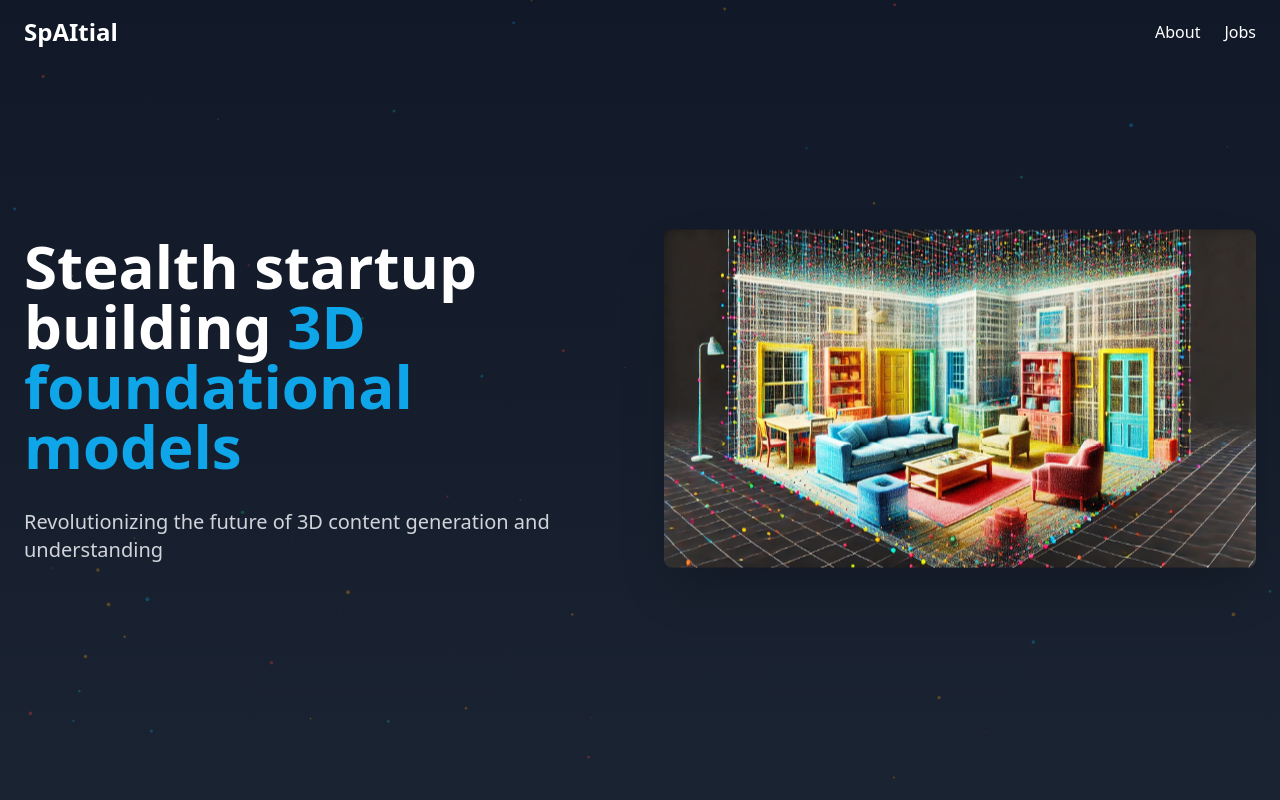
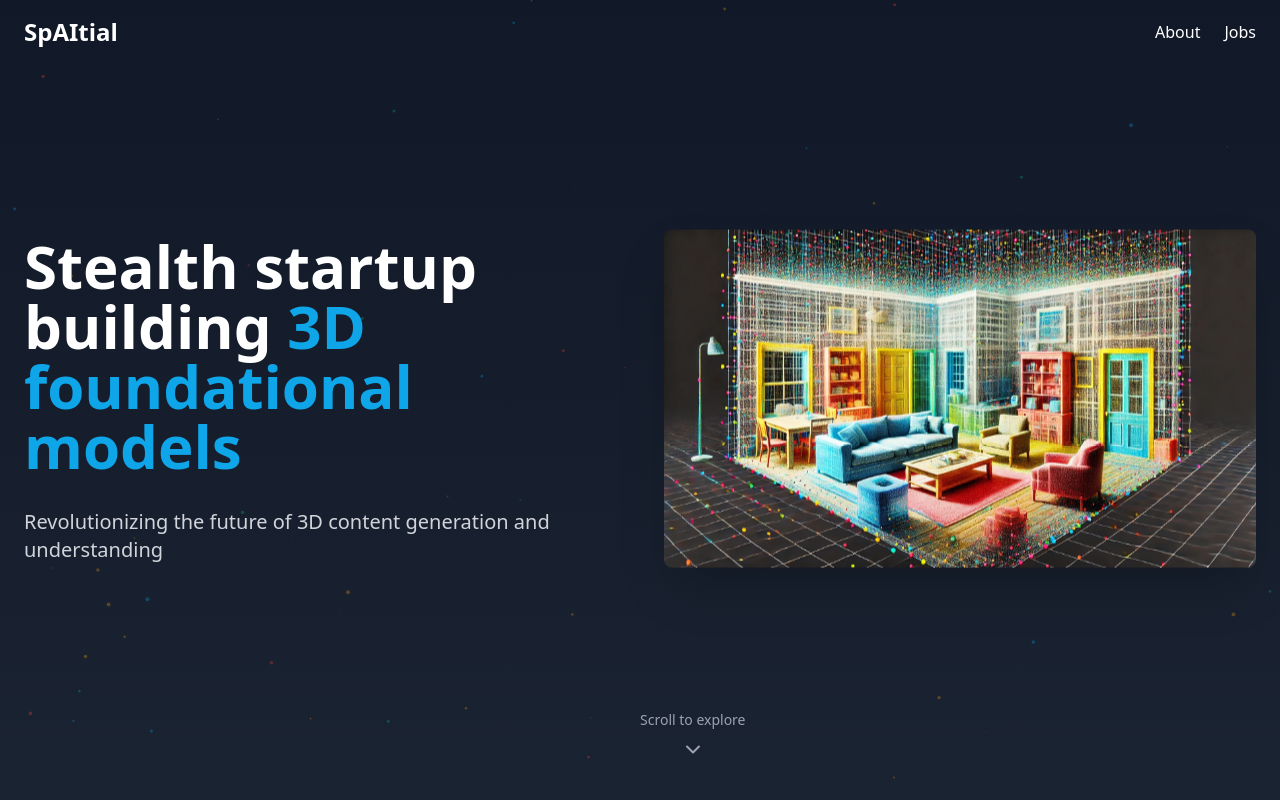
Before and after one commit to spaitial-dev/spaitial-dev.github.io, a React (Vite) app: page / in a window 1280 px wide. Shown: the top 800 px of the page. Built offline with nearby package versions, Linux system fonts and the light colour scheme.

Commit message:
Enhance visibility of content below fold
Added visual cues to indicate that more content is available below the fold, improving user experience and navigation.
[skip gpt_engineer]

```diff
--- a/src/pages/Index.tsx
+++ b/src/pages/Index.tsx
@@ -1,5 +1,6 @@
 import React from 'react';
 import Particles from '../components/Particles';
+import { ChevronDown } from 'lucide-react';
 
 const Index = () => {
   return (
@@ -41,6 +42,14 @@ const Index = () => {
             </div>
           </div>
         </div>
+
+        {/* Scroll Indicator */}
+        <div className="absolute bottom-8 left-1/2 transform -translate-x-1/2 animate-bounce">
+          <a href="#jobs" className="flex flex-col items-center text-gray-400 hover:text-primary transition-colors">
+            <span className="text-sm mb-2">Scroll to explore</span>
+            <ChevronDown size={24} />
+          </a>
+        </div>
       </section>
 
       {/* Jobs Section */}
```
